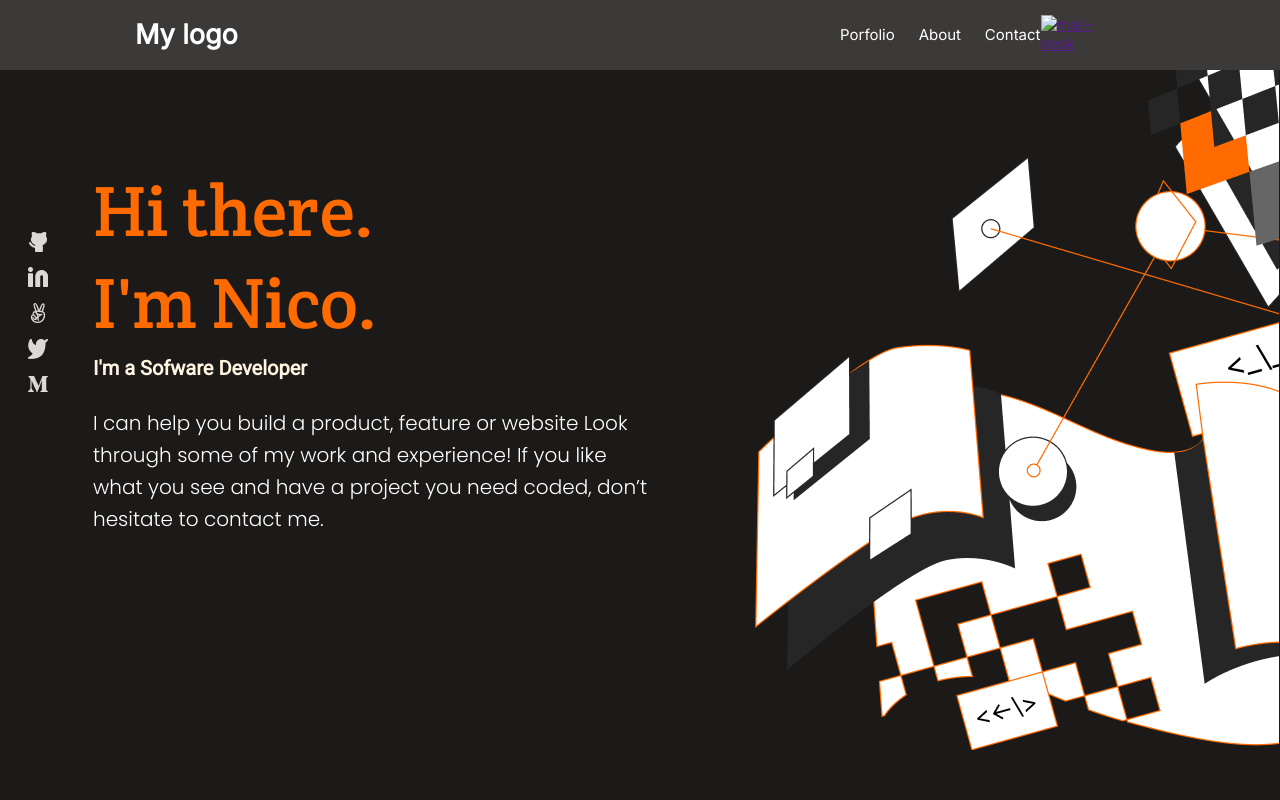
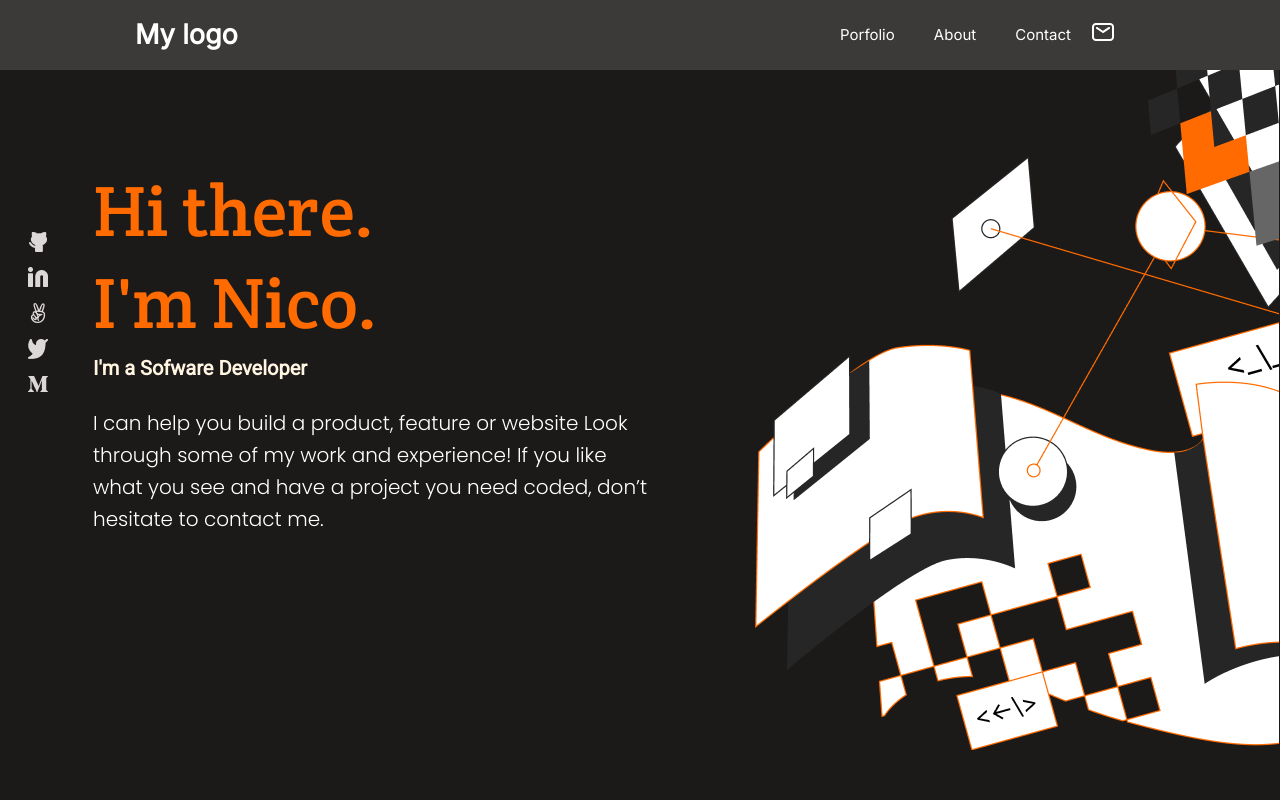
Before and after one commit to Zven94/portfolio, a website: page index.html in a window 1280 px wide. Shown: the top 800 px of the page. Drawn offline with Linux system fonts and the light colour scheme; the site is published under a folder, as on GitHub Pages, so addresses that start at the root find nothing.

```diff
--- a/index.html
+++ b/index.html
@@ -32,7 +32,7 @@
                     <li><a href="" class="about-desk"></a>About</li>
                     <li><a href="" class="contact-desk"></a>Contact</li>
                 </ul>
-                <a href="" class="mail-desk"><img src="/images/mail.png" alt="mail-desk"></a>
+                <a href="" class="mail-desk"><img src="images/mail.png" alt="mail-desk"></a>
             </nav>
         </nav>
         <nav class="nav">
```
